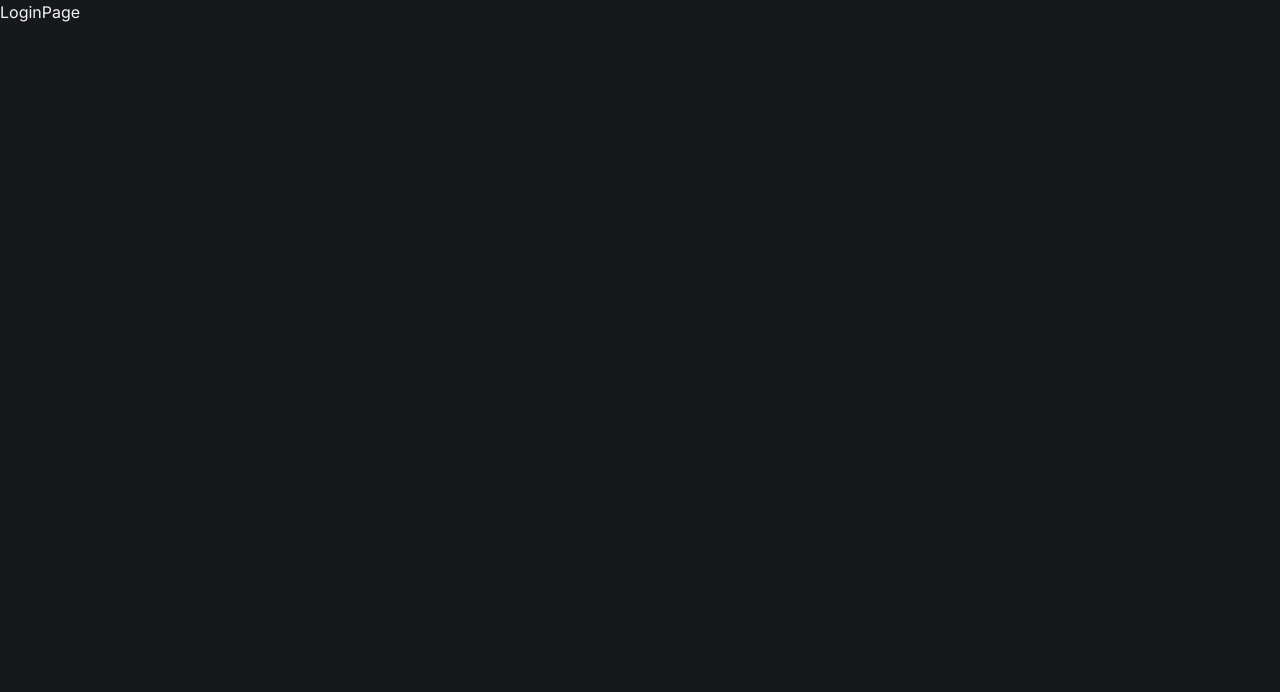
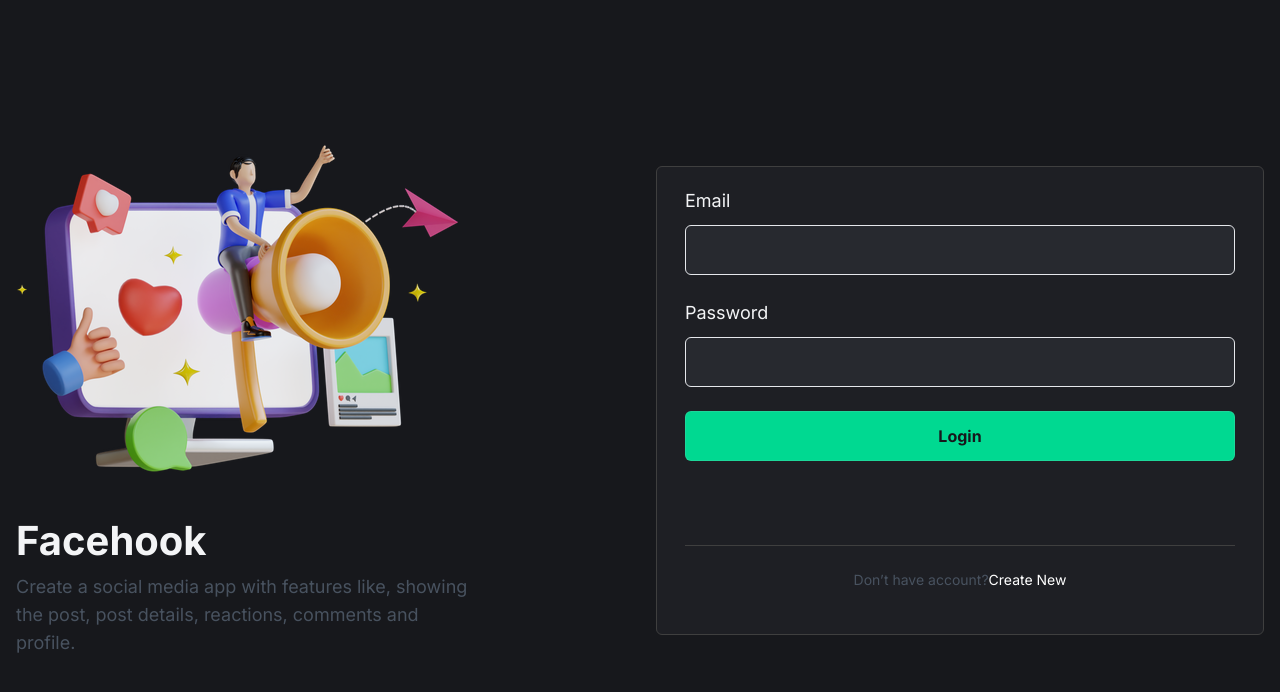
Before and after one commit to Asif-102/Facehook, a React app: page /login in a window 1280 px wide. Shown: the top 692 px of the page. Built offline with nearby package versions, Linux system fonts and the light colour scheme; the HTML template or start-up script is replaced by a standard one.

Commit message:
created login form using react hook form

```diff
--- a/package.json
+++ b/package.json
@@ -13,6 +13,7 @@
     "@tailwindcss/typography": "^0.5.15",
     "react": "^18.3.1",
     "react-dom": "^18.3.1",
+    "react-hook-form": "^7.53.2",
     "react-router-dom": "^6.28.0"
   },
   "devDependencies": {
--- /dev/null
+++ b/src/components/auth/LoginForm.jsx
@@ -0,0 +1,62 @@
+import { useForm } from "react-hook-form";
+import { useNavigate } from "react-router-dom";
+import Field from "../common/Field";
+
+export default function LoginForm() {
+  const navigate = useNavigate();
+
+  const {
+    register,
+    handleSubmit,
+    formState: { errors },
+  } = useForm();
+
+  const submitForm = (formData) => {
+    console.log(formData);
+    navigate("/");
+  };
+
+  return (
+    <form
+      className="border-b border-[#3F3F3F] pb-10 lg:pb-[60px]"
+      onSubmit={handleSubmit(submitForm)}
+    >
+      <Field label="Email" error={errors.email}>
+        <input
+          {...register("email", { required: "Email ID is Required" })}
+          className={`auth-input ${
+            errors.email ? "border-red-500" : "border-gray-200"
+          }`}
+          type="email"
+          name="email"
+          id="email"
+        />
+      </Field>
+      <Field label="Password" error={errors.password}>
+        <input
+          {...register("password", {
+            required: "Password is Required",
+            minLength: {
+              value: 8,
+              message: "Your password must be at least 8 characters",
+            },
+          })}
+          className={`auth-input ${
+            errors.password ? "border-red-500" : "border-gray-200"
+          }`}
+          type="password"
+          name="password"
+          id="password"
+        />
+      </Field>
+      <Field>
+        <button
+          className="auth-input bg-lwsGreen font-bold text-deepDark transition-all hover:opacity-90"
+          type="submit"
+        >
+          Login
+        </button>
+      </Field>
+    </form>
+  );
+}
--- /dev/null
+++ b/src/components/common/Field.jsx
@@ -0,0 +1,28 @@
+import React from "react";
+
+export default function Field({ label, children, htmlFor, error }) {
+  const id = htmlFor || getChildId(children);
+  return (
+    <div className="form-control">
+      {label && (
+        <label htmlFor={id} className="auth-label">
+          {label}
+        </label>
+      )}
+      {children}
+      {!!error && (
+        <div role="alert" className="text-red-600">
+          {error.message}
+        </div>
+      )}
+    </div>
+  );
+}
+
+const getChildId = (children) => {
+  const child = React.Children.only(children);
+
+  if ("id" in child?.props) {
+    return child.props.id;
+  }
+};
--- a/src/pages/HomePage.jsx
+++ b/src/pages/HomePage.jsx
@@ -1,9 +1,5 @@
-import React from 'react'
+const HomePage = () => {
+  return <div>HomePage</div>;
+};
 
-const HomePage = () => {
-  return (
-    <div>HomePage</div>
-  )
-}
-
-export default HomePage
+export default HomePage;
--- a/src/pages/LoginPage.jsx
+++ b/src/pages/LoginPage.jsx
@@ -1,9 +1,50 @@
-import React from 'react'
+import { Link } from "react-router-dom";
+import AuthIllustration from "../assets/images/auth_illustration.png";
+import LoginForm from "../components/auth/LoginForm";
 
 const LoginPage = () => {
   return (
-    <div>LoginPage</div>
-  )
-}
+    <main className="flex min-h-screen items-center justify-center bg-deepDark py-8">
+      <div className="max-w-[1368px] flex-1">
+        <div className="container grid items-center gap-8 lg:grid-cols-2">
+          {/* <!-- illustration and title --> */}
+          <div>
+            <img
+              className="mb-12 max-w-full max-lg:hidden"
+              src={AuthIllustration}
+              alt="auth_illustration"
+            />
+            <div>
+              <h1 className="mb-3 text-4xl font-bold lg:text-[40px]">
+                Facehook
+              </h1>
+              <p className="max-w-[452px] text-gray-600/95 lg:text-lg">
+                Create a social media app with features like, showing the post,
+                post details, reactions, comments and profile.
+              </p>
+            </div>
+          </div>
+          {/* <!-- illustration and title ends --> */}
+          {/* <!-- login form --> */}
+          <div className="card">
+            <LoginForm />
+            <div className="py-4 lg:py-6">
+              <p className="text-center text-xs text-gray-600/95 lg:text-sm">
+                Don’t have account?
+                <Link
+                  className="text-white transition-all hover:text-lwsGreen hover:underline"
+                  to="/register"
+                >
+                  Create New
+                </Link>
+              </p>
+            </div>
+          </div>
+          {/* <!-- login form ends --> */}
+        </div>
+      </div>
+    </main>
+  );
+};
 
-export default LoginPage
+export default LoginPage;
--- a/src/pages/NotFoundPage.jsx
+++ b/src/pages/NotFoundPage.jsx
@@ -1,9 +1,5 @@
-import React from 'react'
+const NotFoundPage = () => {
+  return <div>NotFoundPage</div>;
+};
 
-const NotFoundPage = () => {
-  return (
-    <div>NotFoundPage</div>
-  )
-}
-
-export default NotFoundPage
+export default NotFoundPage;
--- a/src/pages/ProfilePage.jsx
+++ b/src/pages/ProfilePage.jsx
@@ -1,9 +1,5 @@
-import React from 'react'
+const ProfilePage = () => {
+  return <div>ProfilePage</div>;
+};
 
-const ProfilePage = () => {
-  return (
-    <div>ProfilePage</div>
-  )
-}
-
-export default ProfilePage
+export default ProfilePage;
--- a/src/pages/RegistrationPage.jsx
+++ b/src/pages/RegistrationPage.jsx
@@ -1,9 +1,5 @@
-import React from 'react'
+const RegistrationPage = () => {
+  return <div>RegistrationPage</div>;
+};
 
-const RegistrationPage = () => {
-  return (
-    <div>RegistrationPage</div>
-  )
-}
-
-export default RegistrationPage
+export default RegistrationPage;
```
Also changed, not shown: 1 other file (tests, documents, lock files or other folders).
